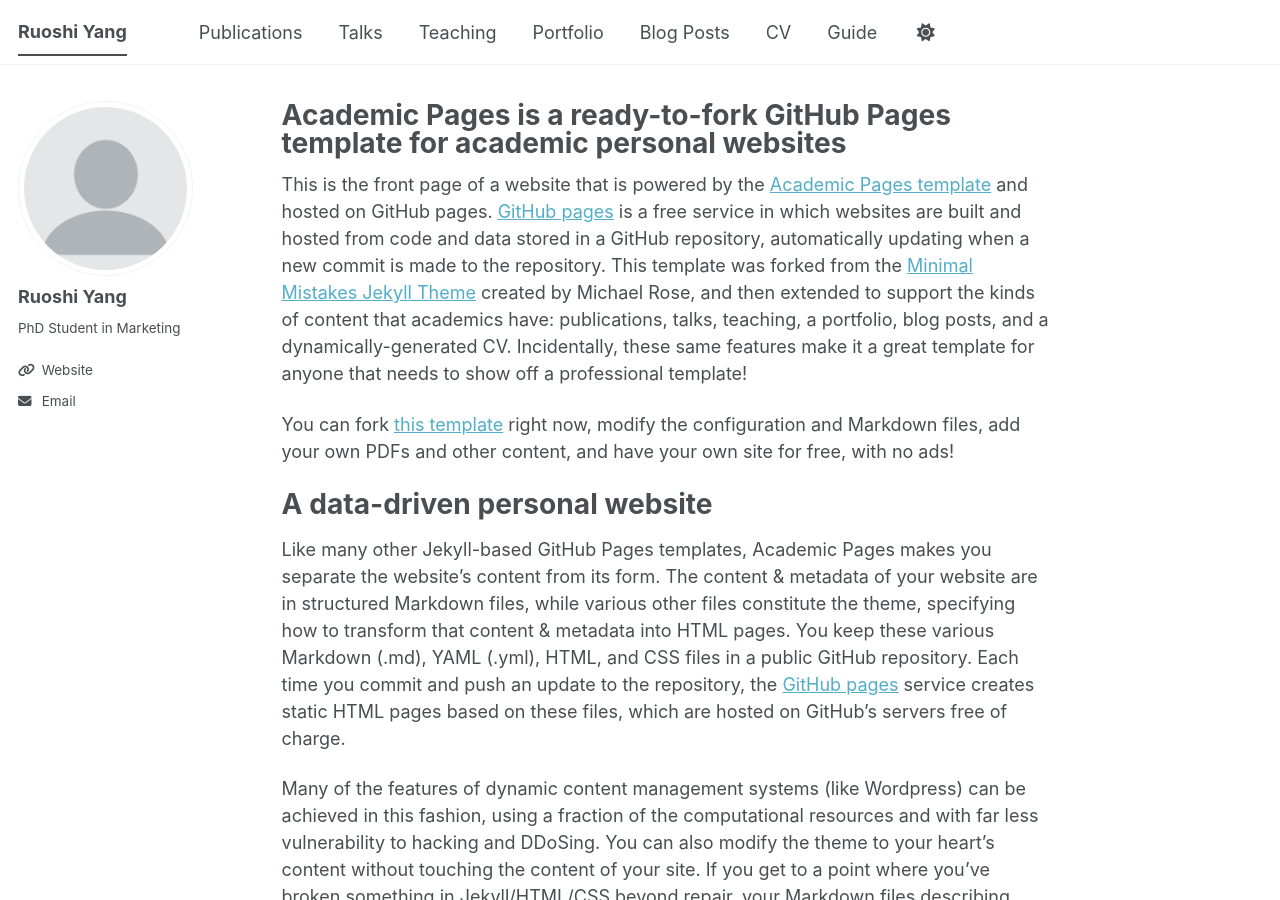
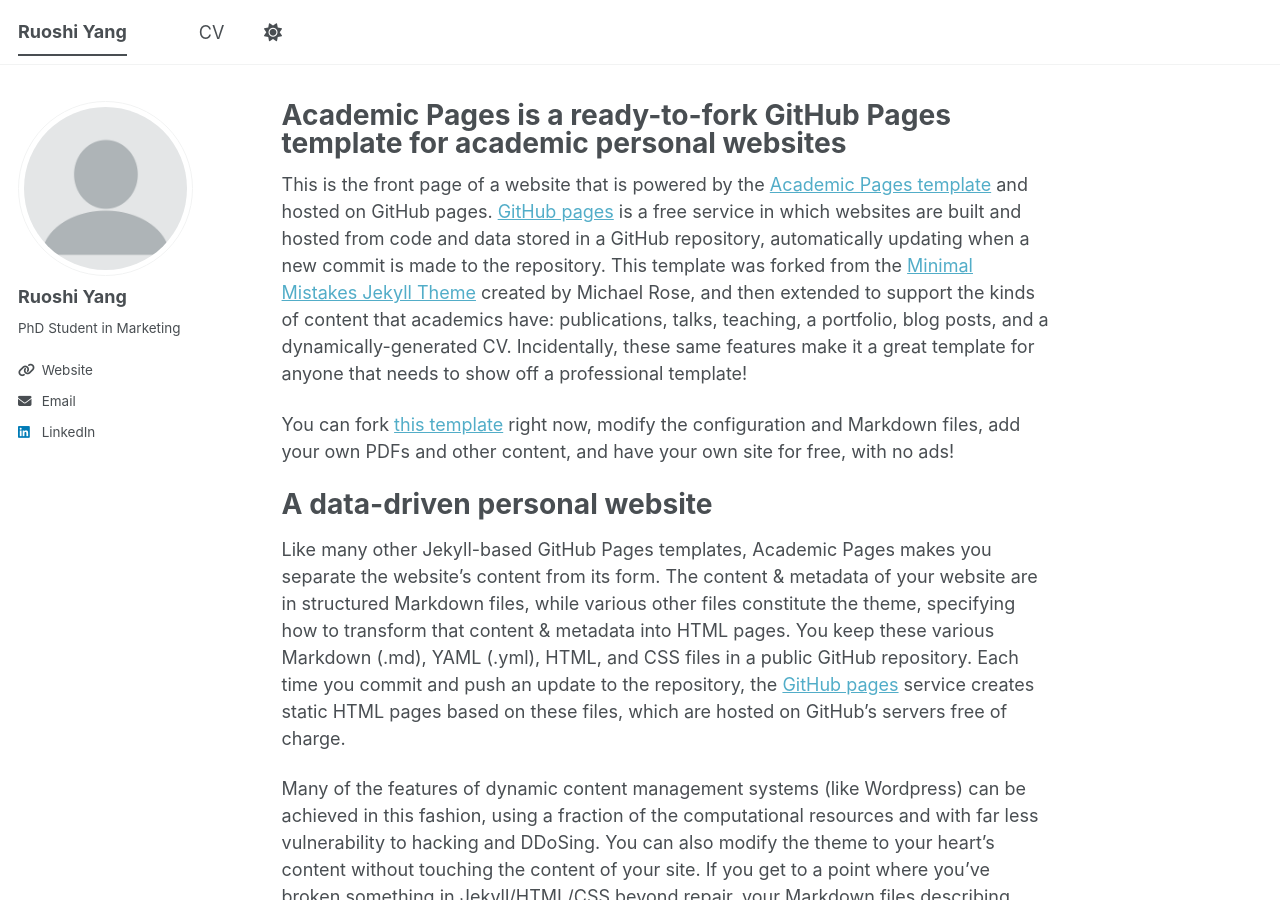
Before and after one commit to ruoshi-yang/ruoshi-yang.github.io, a Jekyll site: the page built from _pages/about.md, in a window 1280 px wide and 900 px high. Built offline with Jekyll 4.4.1, drawn with Linux system fonts in a browser that asks for light colours; a script bundle is joined from its source files by our own code; library files that are not in the unit come from our copies.

Commit message:
change navigation

```diff
--- a/_config.yml
+++ b/_config.yml
@@ -26,7 +26,8 @@
   avatar           : "profile.png"
   name             : "Ruoshi Yang"
   bio              : "PhD Student in Marketing"
-  uri              : "http://linkedin.com/in/ruoshi-yang-58490a327"
+  uri              : "https://ruoshi-yang.github.io"
+  linkedin         : "http://linkedin.com/in/ruoshi-yang-58490a327"
   email            : "ruoshiyang2002@gmail.com"
 
 
--- a/_data/navigation.yml
+++ b/_data/navigation.yml
@@ -8,26 +8,9 @@
 #      Markdown formatted page while the second is generated using JSON.
 
 main:
-  - title: "Publications"
-    url: /publications/
-
-  - title: "Talks"
-    url: /talks/
-
-  - title: "Teaching"
-    url: /teaching/
-
-  - title: "Portfolio"
-    url: /portfolio/
-
-  - title: "Blog Posts"
-    url: /year-archive/
 
   - title: "CV"
     url: /cv/
 
   # - title: "CV"
   #   url: /cv-json/
-
-  - title: "Guide"
-    url: /markdown/
```
